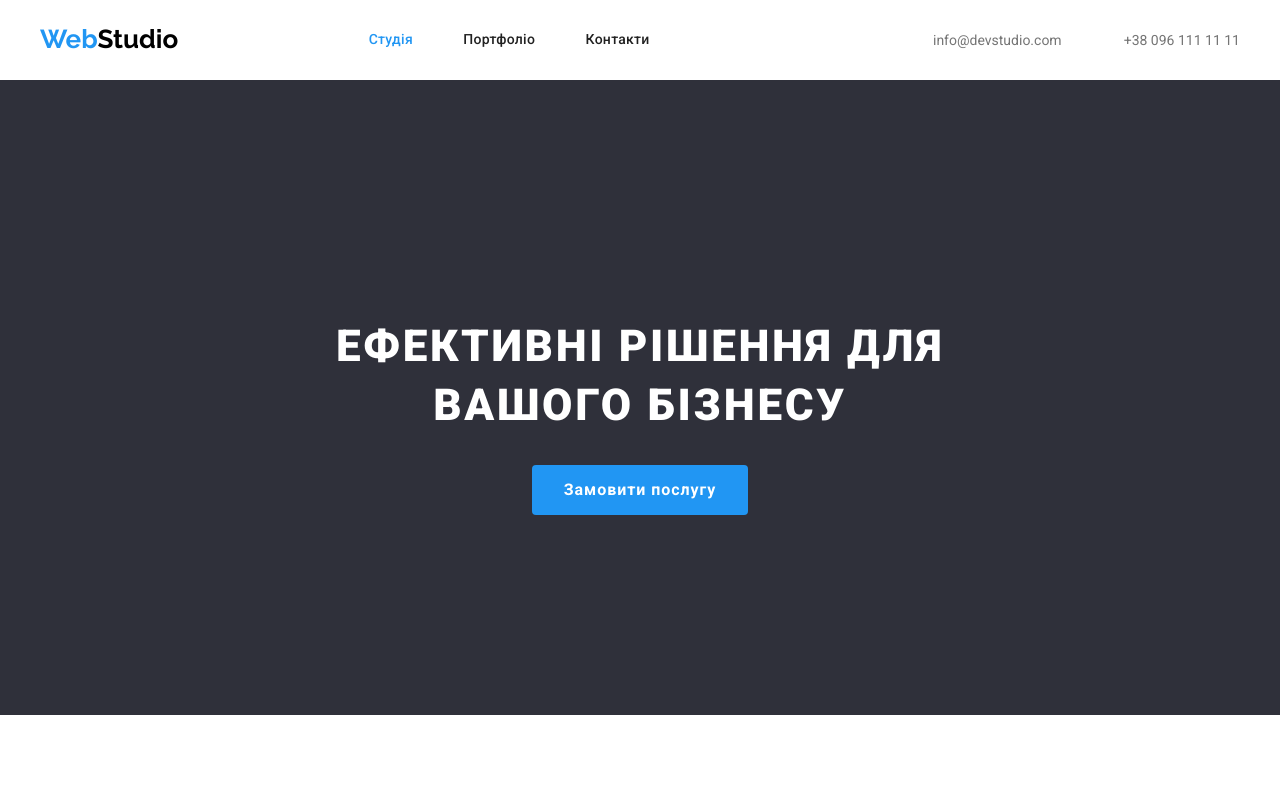
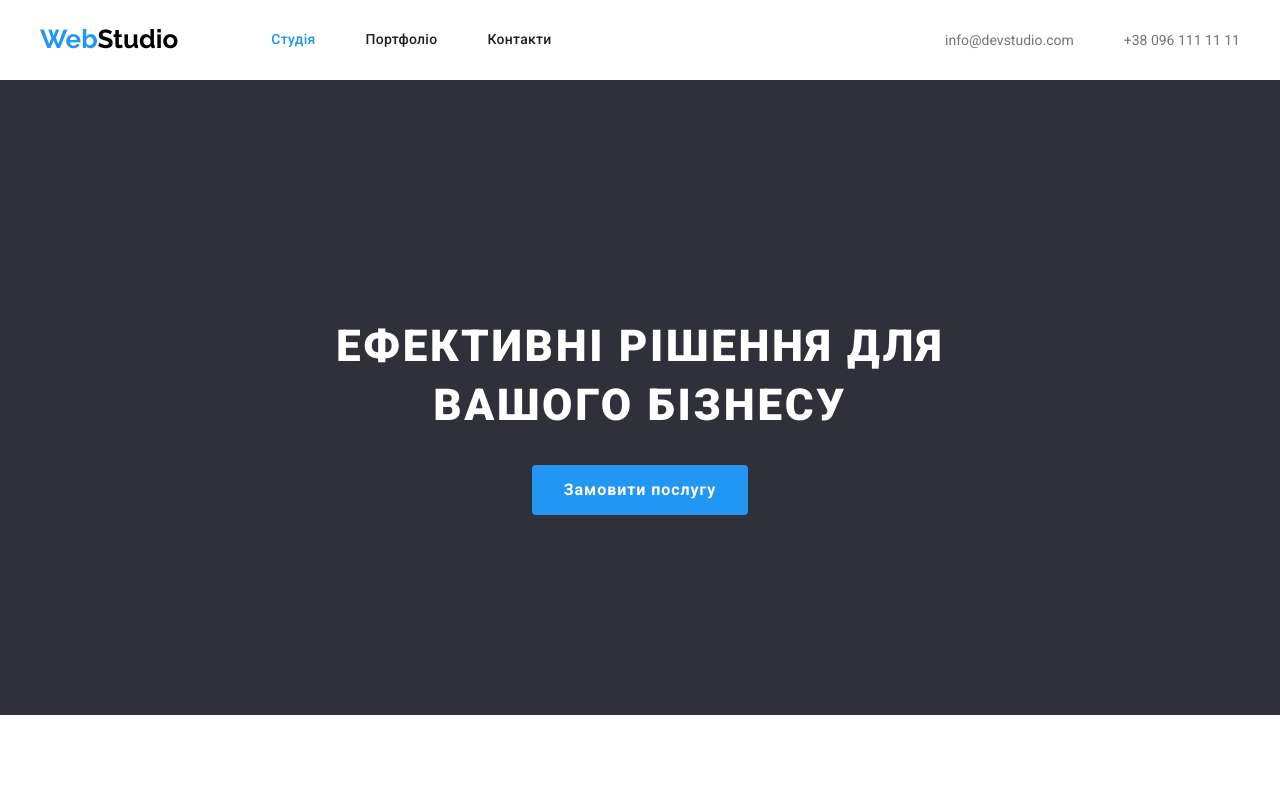
Before and after one commit to alexxxusachev888/goit-markup-hw-03, a website: page index.html in a window 1280 px wide. Shown: the top 800 px of the page. Drawn offline with nearby package versions, Linux system fonts and the light colour scheme.

Commit message:
Update style.css

```diff
--- a/css/styles.css
+++ b/css/styles.css
@@ -62,9 +62,26 @@ p {
 }
 .header-wrapper {
   display: flex;
-  justify-content: space-between;
   align-items: center;
 }
+.header-navigation ul {
+  display: flex;
+  margin-left: 93px;
+  font-weight: 500;
+  line-height: 1.14;
+  letter-spacing: 0.02em;
+}
+.header-navigation li:not(:last-child) {
+  margin-right: 50px;
+}
+.header-contacts {
+  display: flex;
+  margin-left: auto;
+}
+.header-contacts li:not(:last-child) {
+  margin-right: 50px;
+}
+
 .header-logo {
   font-family: 'Raleway', sans-serif;
   font-weight: 700;
@@ -77,22 +94,6 @@ p {
 }
 .header-logo span {
   color: var(--second-color);
-}
-.header-navigation {
-  min-width: 281px;
-  margin-right: 93px;
-}
-.header-navigation ul {
-  display: flex;
-  justify-content: space-between;
-  font-weight: 500;
-  line-height: 1.14;
-  letter-spacing: 0.02em;
-}
-.header-contacts {
-  display: flex;
-  justify-content: space-between;
-  min-width: 307px;
 }
 
 /* First Screen/Hero */
```
